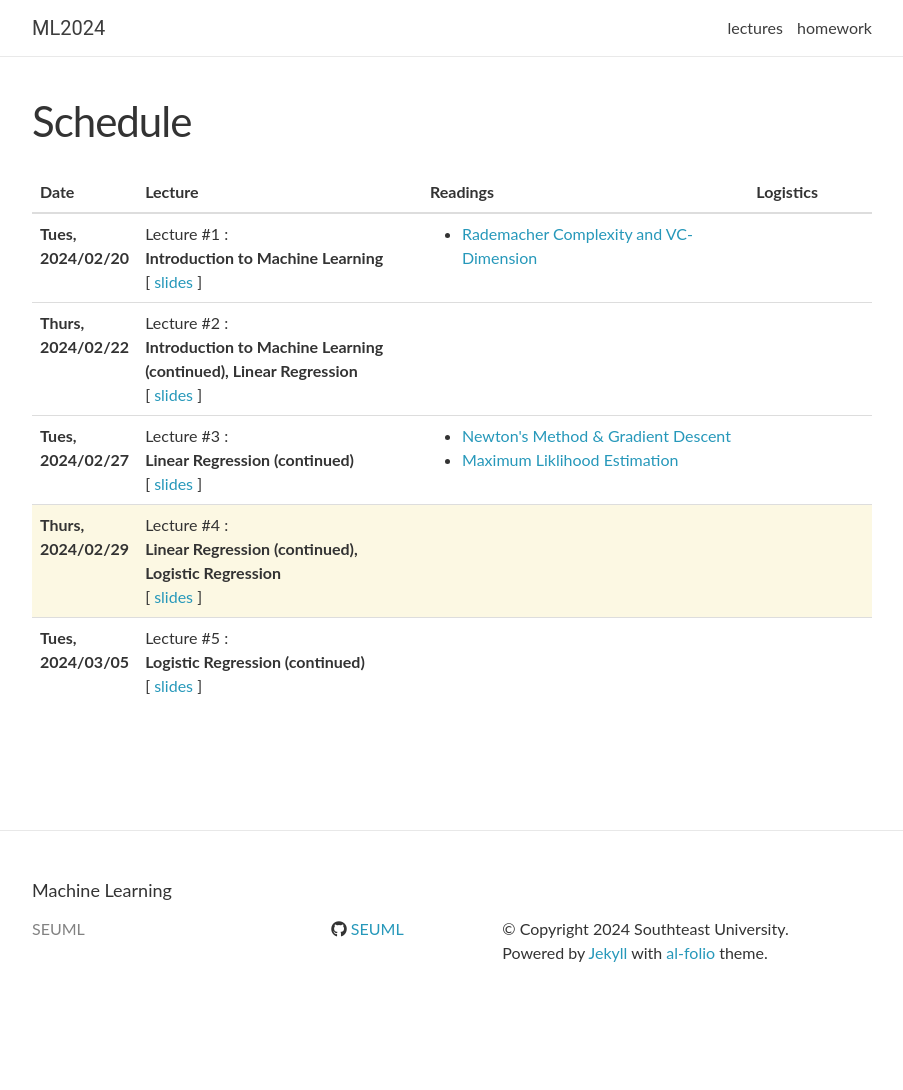
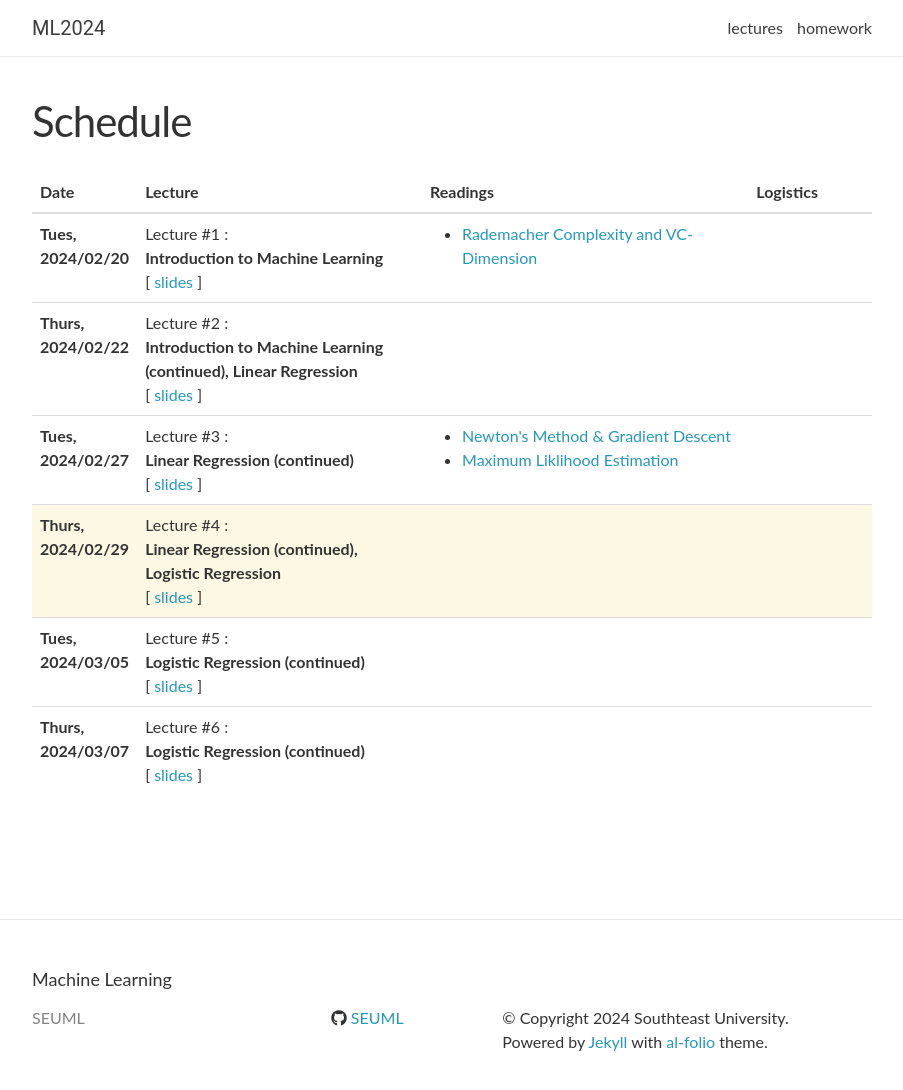
Before and after one commit to SEUML/ml-spring-2024, a Jekyll site: the page built from _pages/lectures.md, in a window 1280 px wide and 1115 px high. Shown: the top 1090 px of the window, without its empty margins (188-1091 px from the left). Built offline with Jekyll 4.4.1, drawn with Linux system fonts in a browser that asks for light colours; nearby versions of some CDN libraries; comment, search, counter and statistics services are not loaded.

Commit message:
first commit

```diff
--- a/_data/lectures.yml
+++ b/_data/lectures.yml
@@ -40,3 +40,10 @@
   slides: "https://pan.seu.edu.cn:443/link/45864CA2AD32B16AB5803CBEC0784220"
   readings:
   logistics:
+
+- date: Thurs, 2024/03/07
+  title: >
+    <strong>Logistic Regression (continued)</strong>
+  slides: "https://pan.seu.edu.cn:443/link/45864CA2AD32B16AB5803CBEC0784220"
+  readings:
+  logistics:
```
